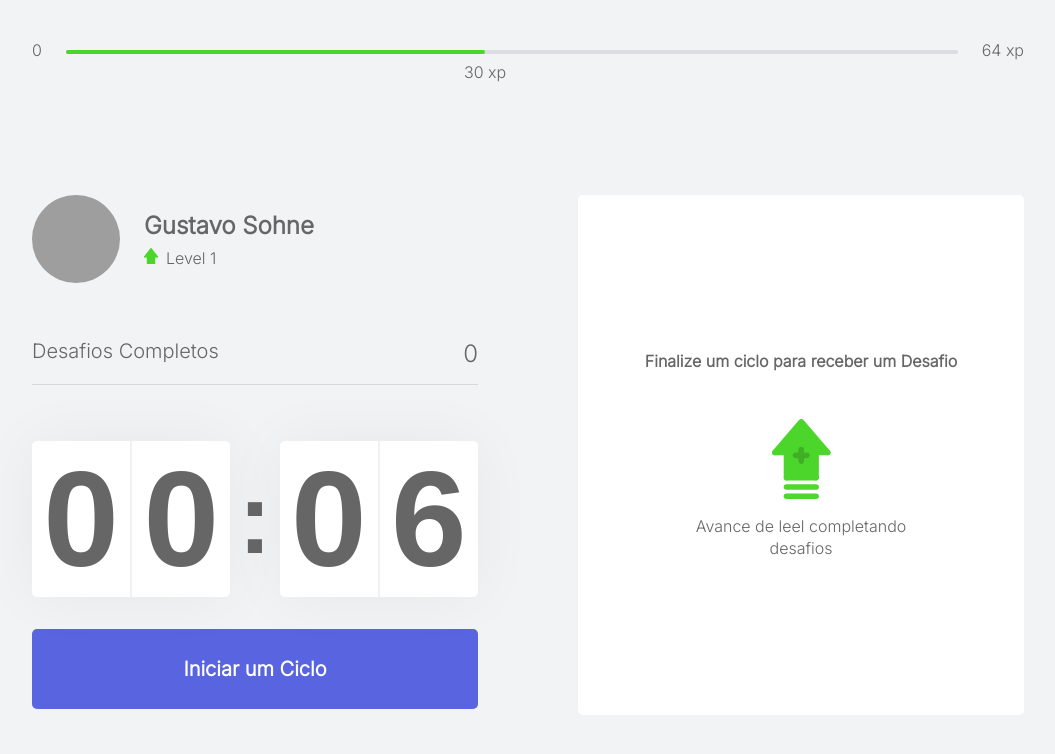
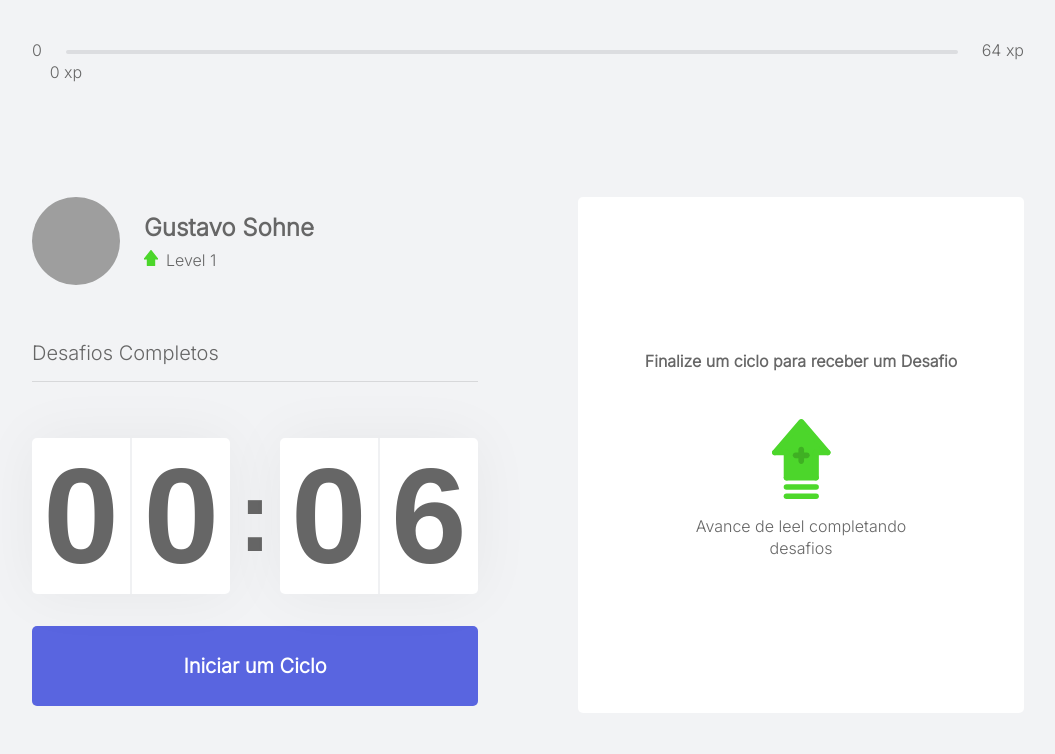
Before and after one commit to GustavoFSProg/moveit-next-2.0, a Next.js app: page / in a window 1280 px wide. Shown: the top 754 px of the page, without its empty margins (112-1167 px from the left). Built offline with nearby package versions, Linux system fonts and the light colour scheme; grey boxes are pictures that could not be loaded.

Commit message:
video4-1

```diff
--- a/src/components/ChallegengerBox.tsx
+++ b/src/components/ChallegengerBox.tsx
@@ -4,7 +4,9 @@ import { ChallengesContext } from '../contexts/ChallengesContext'
 import styles from '../styles/pages/ChallengerBox.module.css'
 
 function ChallengerBox() {
-  const { activeChallenge, resetChallenge } = useContext(ChallengesContext)
+  const { activeChallenge, resetChallenge, CompleteChallenge } = useContext(
+    ChallengesContext
+  )
 
   return (
     <div className={styles.challengeBoxContainer}>
@@ -18,10 +20,18 @@ function ChallengerBox() {
           </main>
 
           <footer>
-            <button onClick={resetChallenge} className={styles.challengFailButton} type="button">
+            <button
+              onClick={resetChallenge}
+              className={styles.challengFailButton}
+              type="button"
+            >
               Falhei
             </button>
-            <button className={styles.challengSuccededlButton} type="button">
+            <button
+              onClick={CompleteChallenge}
+              className={styles.challengSuccededlButton}
+              type="button"
+            >
               Completei
             </button>
           </footer>
--- a/src/components/CompleatedChallenges.tsx
+++ b/src/components/CompleatedChallenges.tsx
@@ -3,11 +3,11 @@ import { ChallengesContext } from '../contexts/ChallengesContext'
 import styles from '../styles/pages/CompleateChallenge.module.css'
 
 function CompleatedChallenges() {
-  const { challengesCompleted } = useContext(ChallengesContext)
+  const { CompleteChallenge } = useContext(ChallengesContext)
   return (
     <div className={styles.CompleteChallengesContainer}>
       <span>Desafios Completos</span>
-      <span>{challengesCompleted}</span>
+      <span>{CompleteChallenge}</span>
     </div>
   )
 }
--- a/src/contexts/ChallengesContext.tsx
+++ b/src/contexts/ChallengesContext.tsx
@@ -14,21 +14,21 @@ interface ChallengesProviderProps {
 
 interface ChallengeContextData {
   level: number
-  challengesCompleted: number
   currentExpierence: number
   StartNewChallenge: () => void
   levelUp: () => void
   activeChallenge: Challenge
   resetChallenge: () => void
   expierenceToNextLevel: number
+  CompleteChallenge: () => void
 }
 
 export const ChallengesContext = createContext({} as ChallengeContextData)
 
 export function ChallengesProvider({ children }: ChallengesProviderProps) {
   const [level, setLevel] = useState(1)
-  const [currentExpierence, setCurrentExpierence] = useState(30)
-  const [challengesCompleted, setchallengesCompleted] = useState(0)
+  const [currentExpierence, setCurrentExpierence] = useState(0)
+  const [challengesCompleted, setChallengesCompleted] = useState(0)
 
   const [activeChallenge, setActiveChallenge] = useState(null)
 
@@ -49,11 +49,30 @@ export function ChallengesProvider({ children }: ChallengesProviderProps) {
     setActiveChallenge(null)
   }
 
+  function CompleteChallenge() {
+    if (!activeChallenge) {
+      return
+    }
+
+    const { amount } = activeChallenge
+
+    let finalExpierence = currentExpierence + amount
+
+    if (finalExpierence >= expierenceToNextLevel) {
+      finalExpierence = finalExpierence - expierenceToNextLevel
+      levelUp()
+    }
+
+    setCurrentExpierence(finalExpierence)
+    setActiveChallenge(null)
+    setChallengesCompleted(challengesCompleted + 1)
+  }
+
   return (
     <ChallengesContext.Provider
       value={{
         level,
-        challengesCompleted,
+        CompleteChallenge,
         StartNewChallenge,
         currentExpierence,
         levelUp,
```
